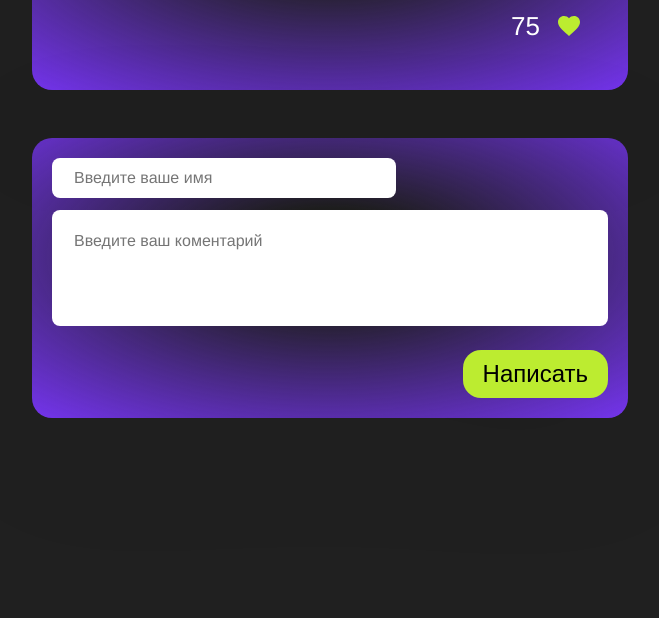
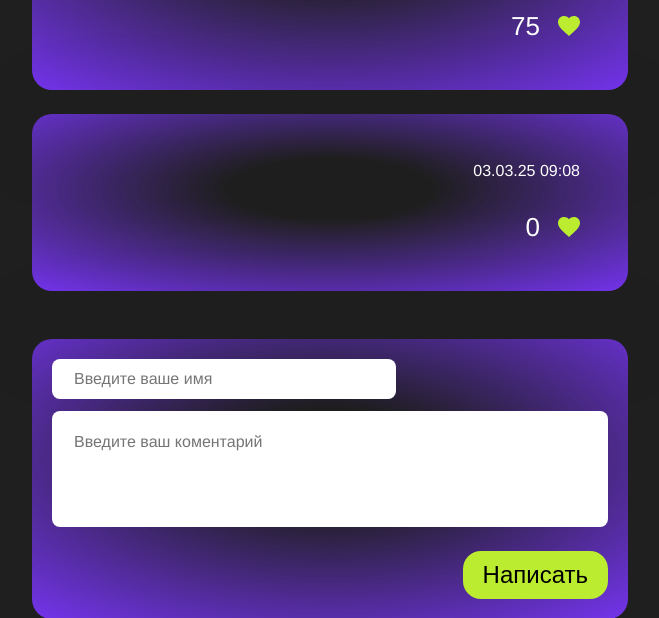
Before and after one commit to 92Ezio48/JSadvancedHW, a plain HTML site: page index.html in a window 1280 px wide. Both pictures are taken after a click on the button "Написать". Shown: the part 581-1199 px from the top of the page, without its empty margins (310-969 px from the left). Drawn offline with Linux system fonts and the light colour scheme.

Commit message:
Completed HW-1

```diff
--- a/index.html
+++ b/index.html
@@ -65,7 +65,38 @@
 
   <script>
     "use strict";
-    // Код писать здесь
+    const NameEl = document.querySelector('.add-form-name');
+    const CommentEl = document.querySelector('.add-form-text');
+    const ButtonEl = document.querySelector('.add-form-button');
+    const list = document.querySelector('.comments');
+    var today = new Date();
+    var day = String(today.getDate()).padStart(2, '0');
+    var month = String(today.getMonth() + 1).padStart(2, '0');
+    var year = today.getFullYear().toString().substr(2,2);
+    var hours = String(today.getHours()).padStart(2, '0');
+var minutes = String(today.getMinutes()).padStart(2, '0');
+    var currentDate = `${day}.${month}.${year} ${hours}:${minutes}`;
+
+    ButtonEl.addEventListener('click', () => {
+      const oldHtml = list.innerHTML;
+        list.innerHTML = oldHtml + `<li class="comment">
+          <div class="comment-header">
+            <div>${NameEl.value}</div>
+            <div>${currentDate}</div>
+          </div>
+          <div class="comment-body">
+            <div class="comment-text">
+              ${CommentEl.value}
+            </div>
+          </div>
+          <div class="comment-footer">
+            <div class="likes">
+              <span class="likes-counter">0</span>
+              <button class="like-button -active-like"></button>
+            </div>
+          </div>
+        </li>`
+    })
     console.log("It works!");
   </script>
 </html>
```
